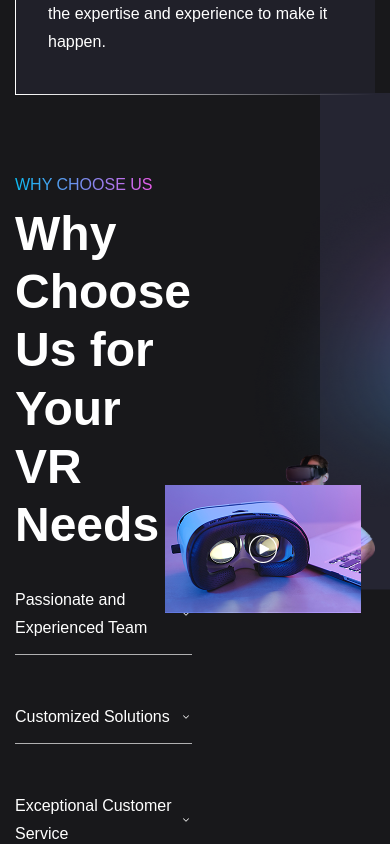
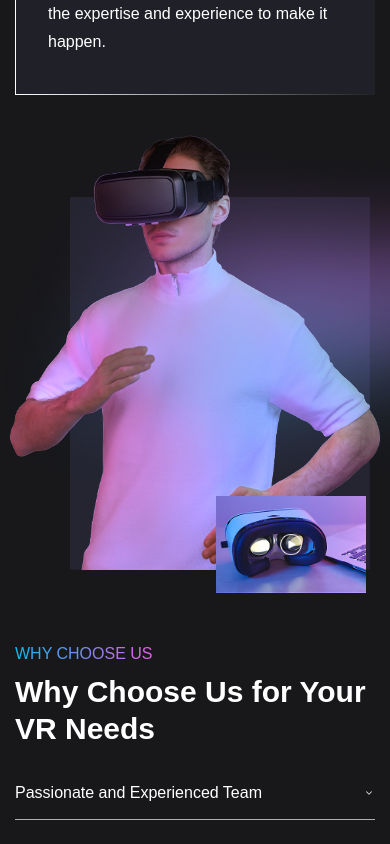
Before and after one commit to LiliiaGalkina/VR, a React (Vite) app: page / in a window 390 px wide. Shown: the part 5340-6184 px from the top of the page. Built offline with nearby package versions, Linux system fonts and the light colour scheme.

Commit message:
whychooseus адаптив

```diff
--- a/src/components/WhyChooseUS/whychooseus.module.scss
+++ b/src/components/WhyChooseUS/whychooseus.module.scss
@@ -52,3 +52,64 @@
 .text {
   color: $greydarkColor;
 }
+
+@media (max-width: 1024px) {
+  .items {
+    gap: 3rem;
+  }
+  .content {
+    max-width: 45rem;
+  }
+  .title {
+    @include title(3.6rem);
+  }
+}
+
+@media (max-width: 900px) {
+  .items {
+    width: 100%;
+    min-height: auto;
+    flex-direction: column-reverse;
+    gap: 7rem;
+  }
+  .content {
+    min-width: 100%;
+  }
+  .title {
+    @include title(3.6rem);
+  }
+}
+
+@media (max-width: 600px) {
+  .title {
+    @include title(3rem);
+  }
+  .images {
+    width: 37rem;
+  }
+  .bg {
+    width: 30rem;
+  }
+}
+
+@media (max-width: 480px) {
+  .images {
+    width: 37rem;
+  }
+  .bg {
+    width: 30rem;
+  }
+
+  .video {
+	width: 15rem;
+  }
+}
+
+@media (max-width: 375px) {
+	  .images {
+    width: 27rem;
+  }
+  .bg {
+    width: 22rem;
+  }
+}
```
Lines whose indentation alone changed are shown as unchanged.
